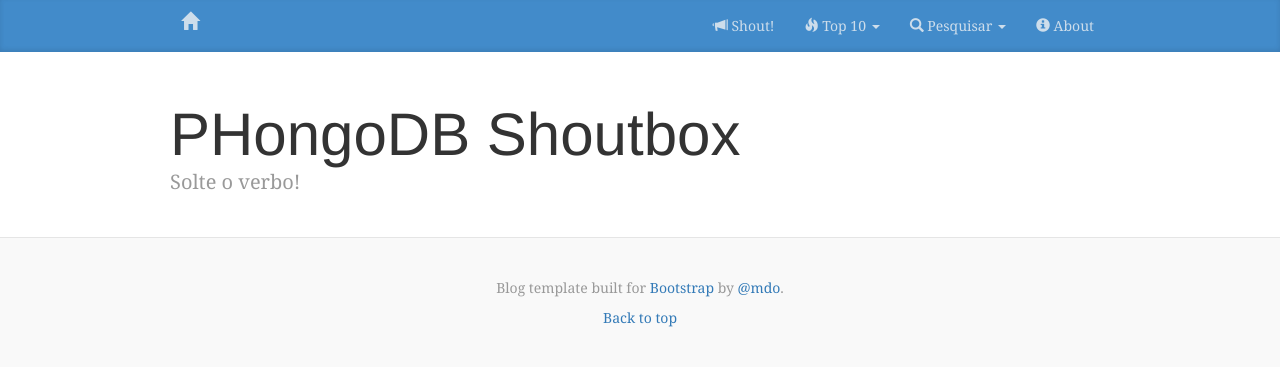
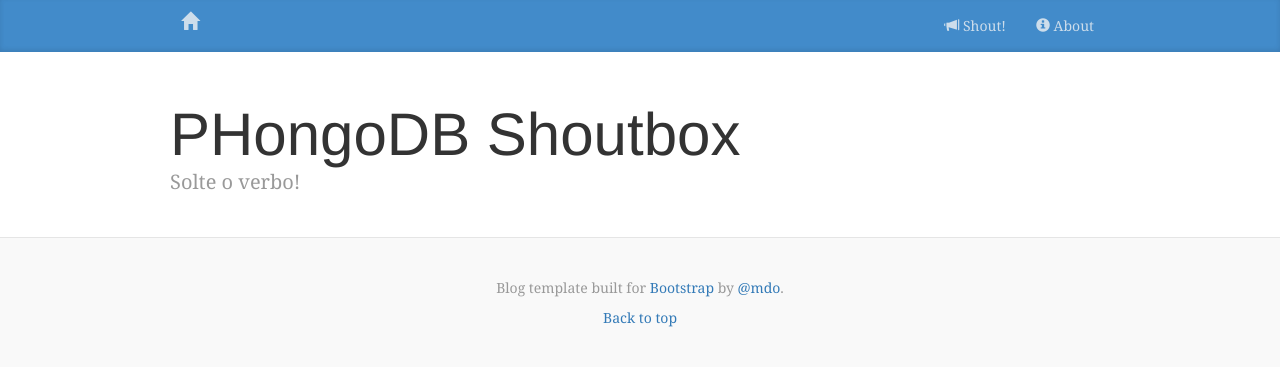
Before and after one commit to maykelsb/oficinamongo, a PHP site: template templates/base.html.twig in a window 1280 px wide. Shown: the top 367 px of the page. Run offline with PHP 8.4, Linux system fonts and the light colour scheme; the template is opened without the code that fills it, so the values that code supplies are empty; some libraries are stand-ins or nearby versions.

Commit message:
Removendo links do top10 e busca

```diff
--- a/templates/base.html.twig
+++ b/templates/base.html.twig
@@ -24,7 +24,7 @@
                           <span class="glyphicon glyphicon-bullhorn"></span> Shout!
                       </a>
                   </li>
-                  <li class="dropdown">
+{#                  <li class="dropdown">
                       <a href="#" class="dropdown-toggle blog-nav-item" role="button" data-toggle="dropdown">
                           <span class="glyphicon glyphicon-fire"></span> Top 10
                           <span class="caret"></span>
@@ -33,8 +33,8 @@
                           <li><a href="#" class="top10-likes"><span class="glyphicon glyphicon-thumbs-up"></span> Mais curtidos</a></li>
                           <li><a href="#" class="top10-comments"><span class="glyphicon glyphicon-comment"></span> Mais pitacados</a></li>
                       </ul>
-                  </li>
-                  <li class="dropdown">
+                  </li>#}
+{#                  <li class="dropdown">
                       <a href="#" class="dropdown-toggle blog-nav-item" role="button" data-toggle="dropdown">
                           <span class="glyphicon glyphicon-search"></span> Pesquisar
                           <span class="caret"></span>
@@ -53,7 +53,7 @@
                               </form>
                           </li>
                       </ul>
-                  </li>
+                  </li>#}
                   <li>
                       <a class="shoutbox-about blog-nav-item" href="#"><span class="glyphicon glyphicon-info-sign"></span> About</a>
                   </li>
```
